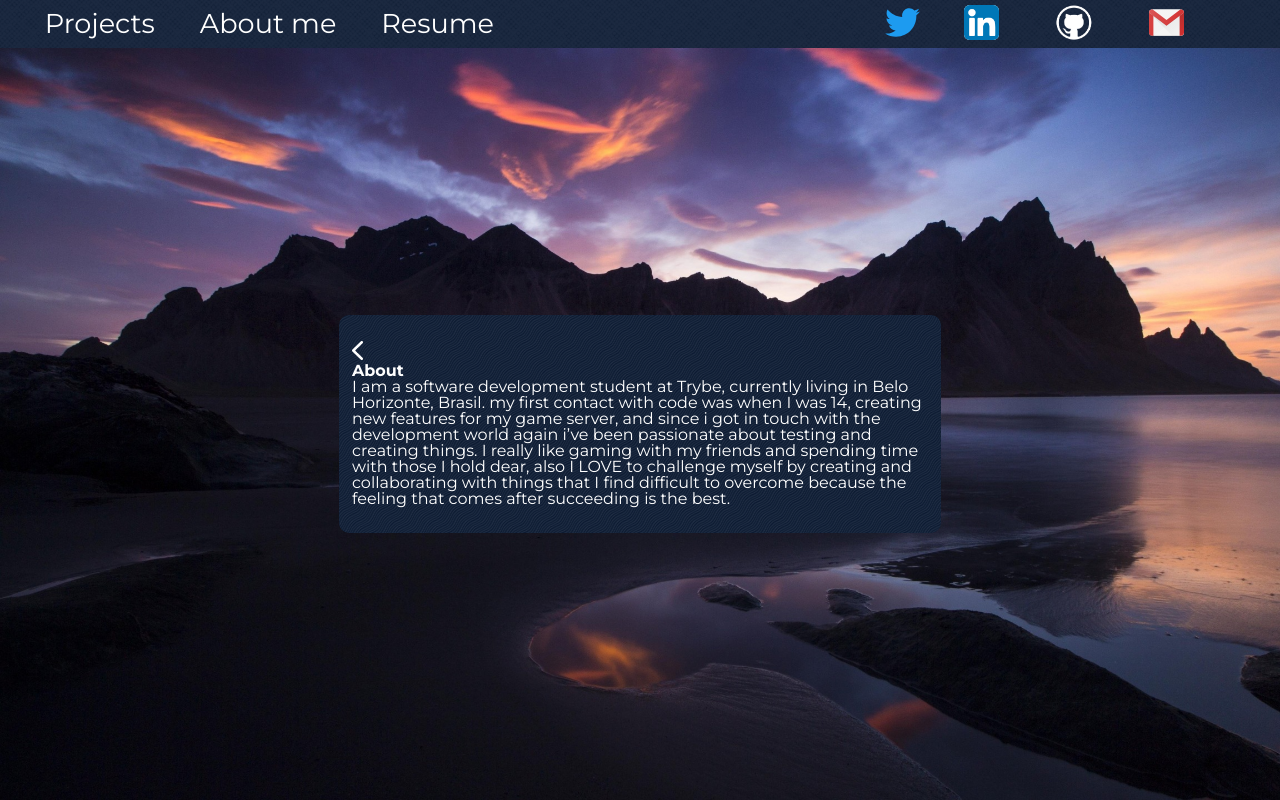
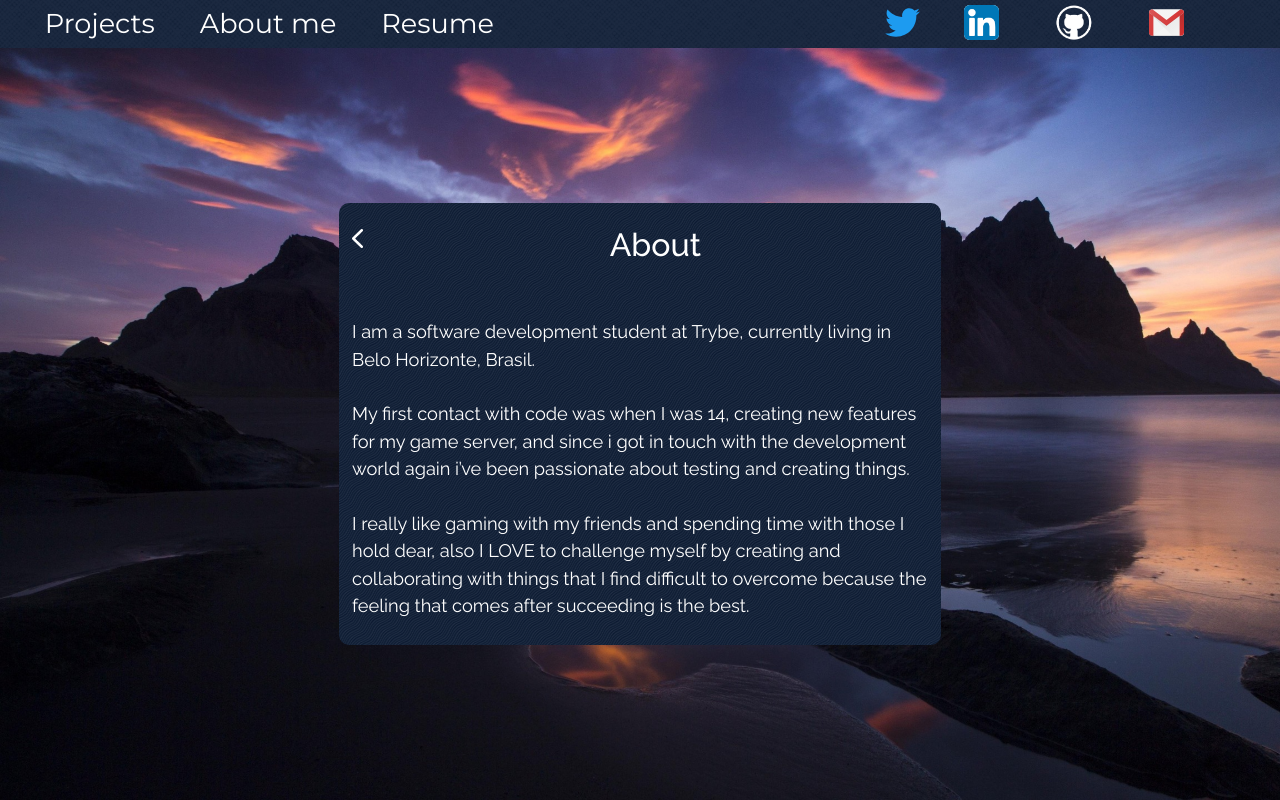
Before and after one commit to JonathanFRocha/JonathanFRocha.github.io, a React (Create React App) app: page /aboutme in a window 1280 px wide. Built offline with nearby package versions, Linux system fonts and the light colour scheme.

Commit message:
finished about and uploaded a pt-br resume

```diff
--- a/package.json
+++ b/package.json
@@ -9,7 +9,6 @@
     "@testing-library/user-event": "^12.7.2",
     "react": "^17.0.1",
     "react-dom": "^17.0.1",
-    "react-reveal": "^1.2.2",
     "react-router-dom": "^5.2.0",
     "react-scripts": "4.0.3",
     "web-vitals": "^1.1.0"
--- a/src/components/AbouMeCard.jsx
+++ b/src/components/AbouMeCard.jsx
@@ -8,18 +8,32 @@ import "../style/AboutMeCard.css";
 const AboutMeCard = () => {
   return (
     <Box>
-      <Link to="/">
-        <img className="backIcon" src={backIcon} alt="return to Homepage" />
-      </Link>
-      <h2>About</h2>
-      <p>
-        I am a software development student at Trybe, currently living in Belo Horizonte, Brasil. my
-        first contact with code was when I was 14, creating new features for my game server, and
-        since i got in touch with the development world again i’ve been passionate about testing and
-        creating things. I really like gaming with my friends and spending time with those I hold
-        dear, also I LOVE to challenge myself by creating and collaborating with things that I find
-        difficult to overcome because the feeling that comes after succeeding is the best.
-      </p>
+      <article>
+        <div className="about_header_container">
+          <Link to="/">
+            <img className="backIcon" src={backIcon} alt="return to Homepage" />
+          </Link>
+          <h2 className="about_title">About</h2>
+        </div>
+        <div className="about_paragraph">
+          <p>
+            I am a software development student at Trybe, currently living in Belo Horizonte,
+            Brasil.
+          </p>
+          <br />
+          <p>
+            My first contact with code was when I was 14, creating new features for my game server,
+            and since i got in touch with the development world again i’ve been passionate about
+            testing and creating things.
+          </p>
+          <br />
+          <p>
+            I really like gaming with my friends and spending time with those I hold dear, also I
+            LOVE to challenge myself by creating and collaborating with things that I find difficult
+            to overcome because the feeling that comes after succeeding is the best.
+          </p>
+        </div>
+      </article>
     </Box>
   );
 };
--- a/src/components/Box.jsx
+++ b/src/components/Box.jsx
@@ -1,6 +1,5 @@
 import React from "react";
 import "../style/Box.css";
-import Rotate from "react-reveal/Rotate";
 
 class Box extends React.Component {
   constructor(props) {
--- a/src/components/NavHeader.jsx
+++ b/src/components/NavHeader.jsx
@@ -5,6 +5,7 @@ import twitterLogo from "../images/blue.svg";
 import gmailLogo from "../images/gmail.svg";
 import linkedinLogo from "../images/linkedin.png";
 import githubLogo from "../images/github.png";
+import resumePt from "../resume/resumePt.pdf";
 import "../style/NavHeader.css";
 
 class Box extends React.Component {
@@ -25,21 +26,21 @@ class Box extends React.Component {
             </li>
 
             <li className="head_btn">
-              <Link className="head_lnk" to="#">
+              <a className="head_lnk" href={resumePt}>
                 Resume
-              </Link>
+              </a>
             </li>
           </ul>
         </nav>
         <nav>
           <ul className="head_logo_contact">
             <li>
-              <a target="_blank" href="https://twitter.com/Jonathanferocha">
+              <a href="https://twitter.com/Jonathanferocha">
                 <img src={twitterLogo} alt="Twitter Logo, link to my perfil" />
               </a>
             </li>
             <li>
-              <a target="_blank" href="https://www.linkedin.com/in/jonathan-ferreira-rocha/">
+              <a href="https://www.linkedin.com/in/jonathan-ferreira-rocha/">
                 <img
                   className="linkedin_logo"
                   src={linkedinLogo}
@@ -48,7 +49,7 @@ class Box extends React.Component {
               </a>
             </li>
             <li>
-              <a target="_blank" href="https://github.com/JonathanFRocha/">
+              <a href="https://github.com/JonathanFRocha/">
                 <img id="github_logo" src={githubLogo} alt="Github logo, link to my perfil" />
               </a>
             </li>
--- a/src/style/AboutMeCard.css
+++ b/src/style/AboutMeCard.css
@@ -1,4 +1,65 @@
+@keyframes cssAnimOpacity {
+
+  20% {
+    opacity: 0.2;
+  }
+
+  50% {
+    opacity: 0.5;
+  }
+
+  75% {
+    opacity: 0.8;
+  }
+
+  100% {
+    opacity: 1;
+  }
+}
+
+.about_header_container {
+  display: flex;
+  flex-direction: row;
+  justify-content: flex-start;
+  position: relative;
+}
+
 .backIcon {
   width: 0.7em;
+  display: block;
+  z-index: 2;
+}
+
+.about_title {
+  position: absolute;
+  left: 43%;
+  padding: 0 10px;
+  font-family: Raleway, sans-serif;
+  font-weight: 500;
+  font-size: 2em;
+  opacity: 0;
+  animation: cssAnimOpacity 1s 0.1s forwards;
+}
+
+.about_paragraph {
   display: inline-block;
+  margin-top: 70px;
+  font-family: Raleway, sans-serif;
+  font-size: 1.14em;
+  line-height: 1.5em;
 }
+
+.about_paragraph p:first-child {
+  opacity: 0;
+  animation: cssAnimOpacity 1s 1s forwards;
+}
+
+.about_paragraph p:nth-child( 3 ) {
+  opacity: 0;
+  animation: cssAnimOpacity 1s 1.5s forwards;
+}
+
+.about_paragraph p:nth-child( 5 ) {
+  opacity: 0;
+  animation: cssAnimOpacity 1s 2s forwards;
+}
```
Also changed, not shown: 2 other files (tests, documents, lock files or other folders).
